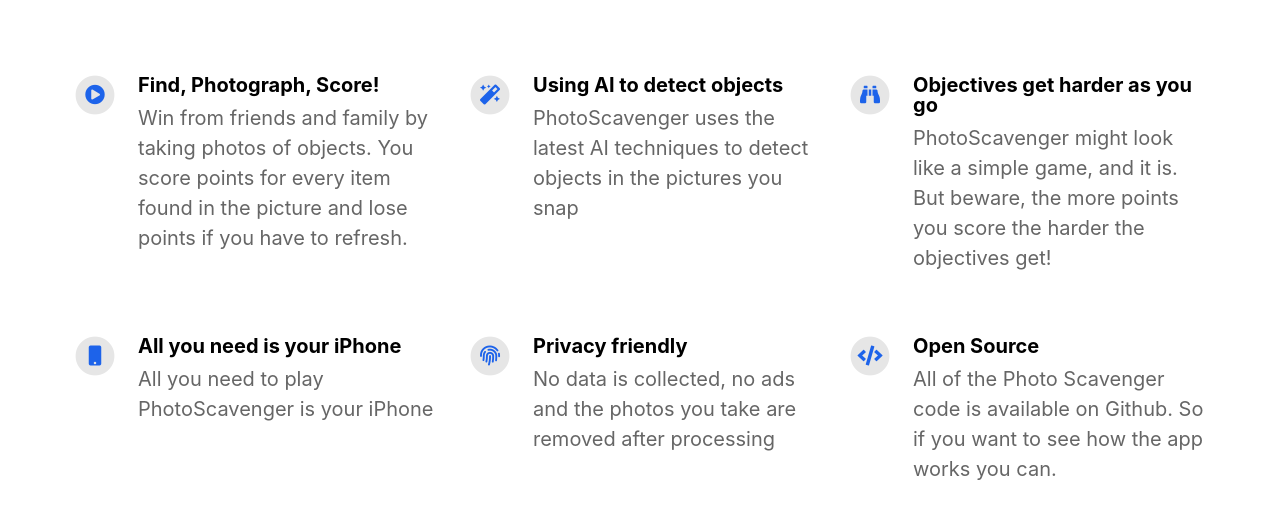
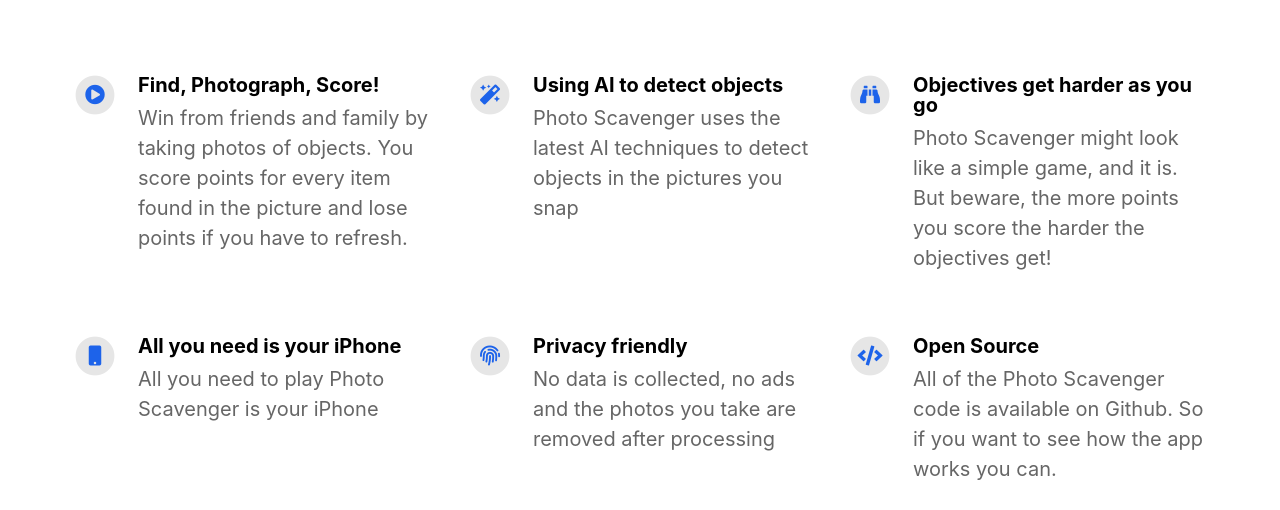
Before and after one commit to two-trick-pony-NL/PhotoScavenger, a Jekyll site: the page built from docs/index.html, in a window 1280 px wide. Shown: the part 1009-1519 px from the top of the page. Built offline with Jekyll 4.4.1, drawn with Linux system fonts in a browser that asks for light colours; nearby versions of some CDN libraries.

Commit message:
minor name changes

```diff
--- a/docs/_config.yml
+++ b/docs/_config.yml
@@ -40,15 +40,15 @@
     fontawesome_icon_name                 : play-circle
 
   - title                                 : Using AI to detect objects
-    description                           : PhotoScavenger uses the latest AI techniques to detect objects in the pictures you snap
+    description                           : Photo Scavenger uses the latest AI techniques to detect objects in the pictures you snap
     fontawesome_icon_name                 : magic
 
   - title                                 :  Objectives get harder as you go
-    description                           :  PhotoScavenger might look like a simple game, and it is. But beware, the more points you score the harder the objectives get!
+    description                           :  Photo Scavenger might look like a simple game, and it is. But beware, the more points you score the harder the objectives get!
     fontawesome_icon_name                 :  binoculars
 
   - title                                 : All you need is your iPhone
-    description                           : All you need to play PhotoScavenger is your iPhone
+    description                           : All you need to play Photo Scavenger is your iPhone
     fontawesome_icon_name                 : mobile
 
   - title                                 :  Privacy friendly
```
Also changed, not shown: README.md.
